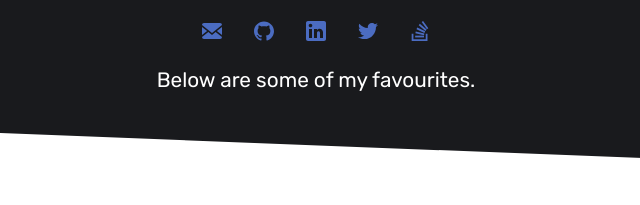
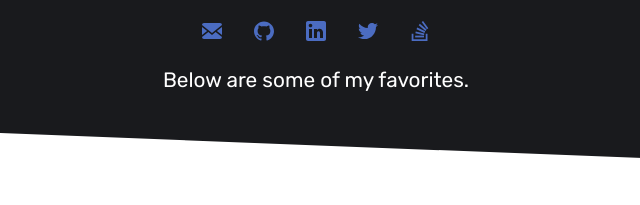
Before and after one commit to abdelp/abdelp.github.io, a website: page index.html in a window 1280 px wide. Shown: the part 379-584 px from the top of the page, 324-964 px from the left. Drawn offline with nearby package versions, Linux system fonts and the light colour scheme.

Commit message:
Fix grammar

```diff
--- a/index.html
+++ b/index.html
@@ -153,7 +153,7 @@
                     <path d="m22 8.587-6.302-8.587-1.691 1.286 6.302 8.587z" /></svg></a></li>
             </ul>
           </div>
-          <p>Below are some of my favourites.</p>
+          <p>Below are some of my favorites.</p>
         </div>
       </div>
     </section>
```
